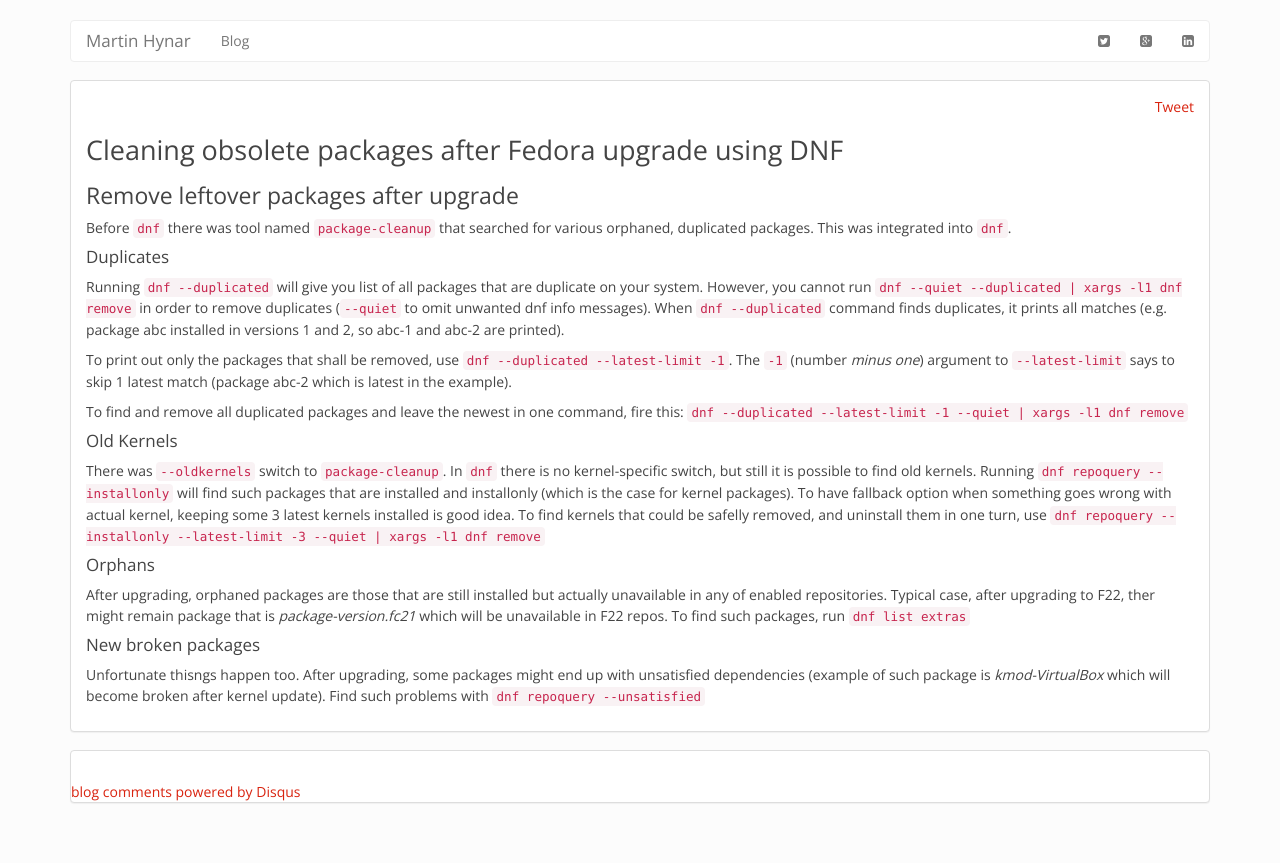
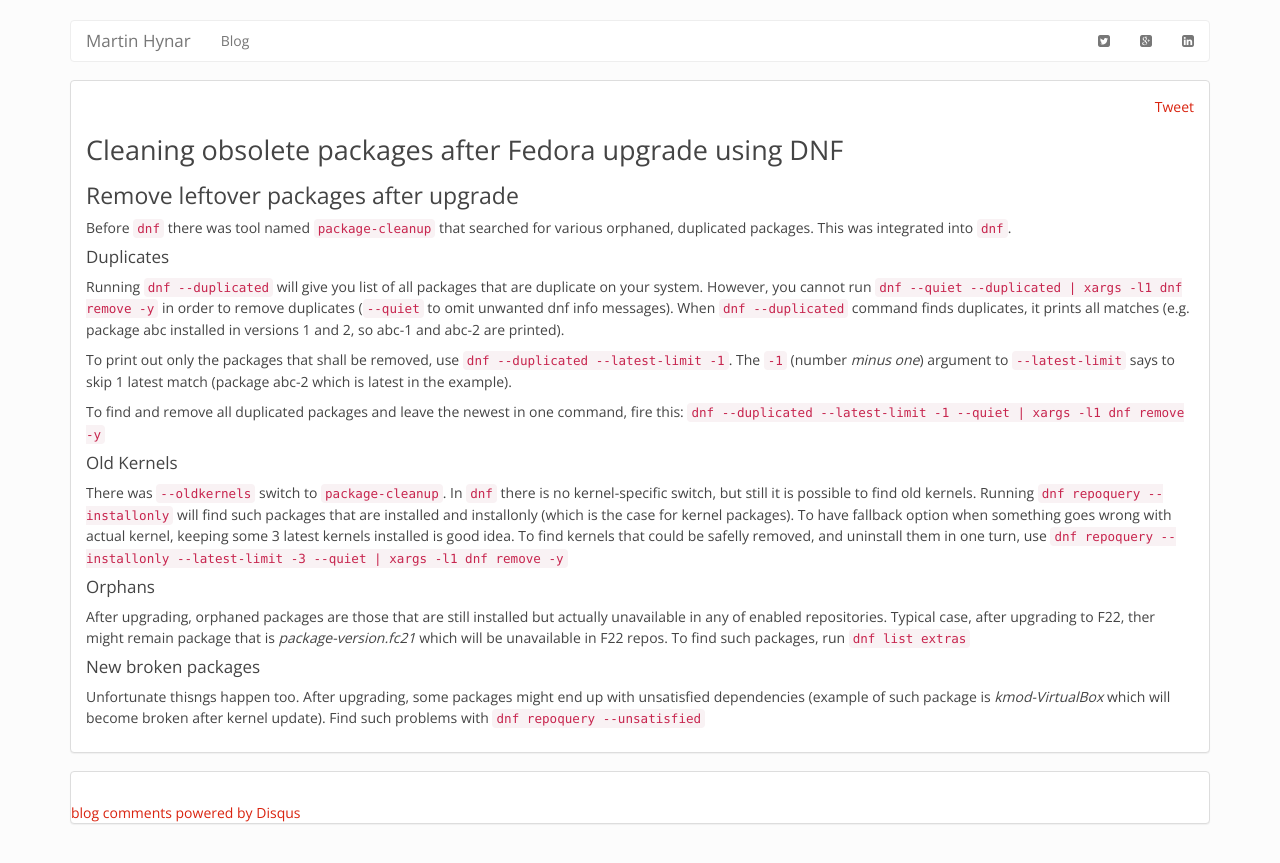
Before and after one commit to martinhynar/blog, a Jekyll site: the page built from _posts/2015-11-01-Cleaning-Fedora-after-upgrade.md, in a window 1280 px wide. Shown: the top 863 px of the page. Built offline with Jekyll 4.4.1, drawn with Linux system fonts in a browser that asks for light colours; comment, search, counter and statistics services are not loaded.

Commit message:
add -y to dnf

```diff
--- a/_posts/2015-11-01-Cleaning-Fedora-after-upgrade.md
+++ b/_posts/2015-11-01-Cleaning-Fedora-after-upgrade.md
@@ -11,15 +11,15 @@ Before `dnf` there was tool named `package-cleanup` that searched for various or
 
 #### Duplicates
 
-Running `dnf --duplicated` will give you list of all packages that are duplicate on your system. However, you cannot run `dnf --quiet --duplicated | xargs -l1 dnf remove` in order to remove duplicates (`--quiet` to omit unwanted dnf info messages). When `dnf --duplicated` command finds duplicates, it prints all matches (e.g. package abc installed in versions 1 and 2, so abc-1 and abc-2 are printed).
+Running `dnf --duplicated` will give you list of all packages that are duplicate on your system. However, you cannot run `dnf --quiet --duplicated | xargs -l1 dnf remove -y` in order to remove duplicates (`--quiet` to omit unwanted dnf info messages). When `dnf --duplicated` command finds duplicates, it prints all matches (e.g. package abc installed in versions 1 and 2, so abc-1 and abc-2 are printed).
 
 To print out only the packages that shall be removed, use `dnf --duplicated --latest-limit -1`. The `-1` (number _minus one_) argument to `--latest-limit` says to skip 1 latest match (package abc-2 which is latest in the example).
 
-To find and remove all duplicated packages and leave the newest in one command, fire this: `dnf --duplicated --latest-limit -1 --quiet | xargs -l1 dnf remove`
+To find and remove all duplicated packages and leave the newest in one command, fire this: `dnf --duplicated --latest-limit -1 --quiet | xargs -l1 dnf remove -y`
 
 #### Old Kernels
 
-There was `--oldkernels` switch to `package-cleanup`. In `dnf` there is no kernel-specific switch, but still it is possible to find old kernels. Running `dnf repoquery --installonly` will find such packages that are installed and installonly (which is the case for kernel packages). To have fallback option when something goes wrong with actual kernel, keeping some 3 latest kernels installed is good idea. To find kernels that could be safelly removed, and uninstall them in one turn, use `dnf repoquery --installonly --latest-limit -3 --quiet | xargs -l1 dnf remove`
+There was `--oldkernels` switch to `package-cleanup`. In `dnf` there is no kernel-specific switch, but still it is possible to find old kernels. Running `dnf repoquery --installonly` will find such packages that are installed and installonly (which is the case for kernel packages). To have fallback option when something goes wrong with actual kernel, keeping some 3 latest kernels installed is good idea. To find kernels that could be safelly removed, and uninstall them in one turn, use `dnf repoquery --installonly --latest-limit -3 --quiet | xargs -l1 dnf remove -y`
 
 #### Orphans
 
```
